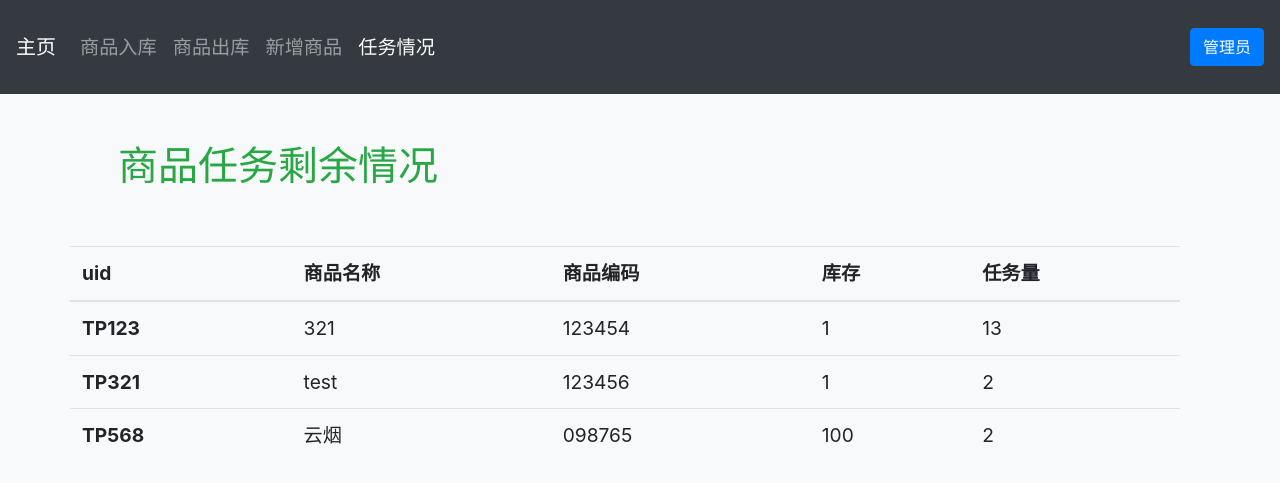
After one commit to Harwy/xiangyan, a Django app: page /items/mission/ in a window 1280 px wide. The commit adds this page. Shown: the top 483 px of the page. Run offline with Django 3.2, Linux system fonts and the light colour scheme; data comes from the database, SQL or seed files in the repository; both versions use the stored data as it was after the commit; some libraries are stand-ins or nearby versions.

Commit message:
xiangyan v2.1
增加 《任务派发配置》类 ，方便修改派发任务的各种时间

```diff
--- a/items/admin.py
+++ b/items/admin.py
@@ -1,5 +1,5 @@
 from django.contrib import admin
-from .models import Item, NowItem
+from .models import Item, NowItem, ItemSetting
 
 # Register your models here.
 @admin.register(Item)
@@ -10,3 +10,7 @@ class ItemAdmin(admin.ModelAdmin):
 @admin.register(NowItem)
 class NowItemAdmin(admin.ModelAdmin):
     list_display = ('item', 'num')
+
+@admin.register(ItemSetting)
+class ItemSettingAdmin(admin.ModelAdmin):
+    list_display = ('max_time', 'min_time', 'per_time', 'min_hour', 'max_hour')
--- a/items/models.py
+++ b/items/models.py
@@ -33,3 +33,17 @@ class NowItem(models.Model):
         ordering = ['item__uid']
         verbose_name = '任务库'
         verbose_name_plural = verbose_name
+
+class ItemSetting(models.Model):
+    max_time = models.IntegerField(default=30, verbose_name='最大随机时间')
+    min_time = models.IntegerField(default=0, verbose_name='最小随机时间')
+    per_time = models.IntegerField(default=20, verbose_name='任务间隔时间')
+    min_hour = models.IntegerField(default=7, verbose_name='最早时间')
+    max_hour = models.IntegerField(default=22, verbose_name='最晚时间')
+
+    def __str__(self):
+        return "任务派发配置"
+
+    class Meta:
+        verbose_name = '任务派发配置'
+        verbose_name_plural = verbose_name
--- a/items/urls.py
+++ b/items/urls.py
@@ -9,4 +9,6 @@ urlpatterns = [
     path('sellList/', views.itemSellList, name='sellList'),
     path('download/', views.download_file, name='download'),
     path('mission-add/', views.itemNowAdd, name='mission'),
+    path('insert/', views.itemInsert, name='insert'),
+    path('mission/', views.mission, name='mission'),
 ]
--- a/items/views.py
+++ b/items/views.py
@@ -8,19 +8,27 @@ from django.shortcuts import render
 from django.http import HttpResponse, HttpResponseRedirect, FileResponse, JsonResponse
 from django.views.decorators.csrf import csrf_exempt
 from django.db.models import Q
-from .models import Item, NowItem
+from .models import Item, NowItem, ItemSetting
 
 
+##################"""定时任务模块"""#################
 from apscheduler.schedulers.background import BackgroundScheduler
 from django_apscheduler.jobstores import DjangoJobStore, register_events, register_job
 
 scheduler = BackgroundScheduler()
 scheduler.add_jobstore(DjangoJobStore(), "default")
 
-@register_job(scheduler, "interval", seconds=20*60)  # 每20分钟提交一次打卡任务
+setting = ItemSetting.objects.all()
+if not setting.exists():
+    setting = ItemSetting.objects.create()
+else:
+    setting = setting[0]
+
+@register_job(scheduler, "interval", seconds=setting.per_time*60)  # 每20分钟提交一次打卡任务
 def test_job():
     missions = NowItem.objects.all()
-    get = missionControl(missions)
+    itemsetting = ItemSetting.objects.all()[0]
+    get = missionControl(missions, itemsetting)
     get.start()
     get.join()
 
@@ -28,49 +36,28 @@ register_events(scheduler)
 
 scheduler.start()
 print("Scheduler started!")
-
+####################################################
 
 
 class missionControl(Thread):
     """多线程分发任务"""
-    def __init__(self, missions, t_min=0, t_max=30):  # 随机0~30分钟后执行一次打卡
+    def __init__(self, missions, itemsetting):  # 随机0~30分钟后执行一次打卡
         Thread.__init__(self)
         self.missions = missions
-        self.time = randint(t_min, t_max)*60
+        self.time = randint(itemsetting.min_time, itemsetting.max_time)*60
+        self.min_hour = itemsetting.min_hour
+        self.max_hour = itemsetting.max_hour
 
     def run(self) -> None:
-        time.sleep(self.time)  # 休眠[t_min,t_max]内随机分钟数
-        if self.missions.exists():
+        tnow = datetime.now().strftime('%H')
+        if tnow >= self.min_hour and tnow <=self.max_hour and self.missions.exists():
+            time.sleep(self.time)  # 休眠[t_min,t_max]内随机分钟数
             nitem = self.missions.order_by('?')[0] # 随机抽取
             itemBuyAction(nitem.item.pid)
             nitem.num = nitem.num - 1
             nitem.save()
             if nitem.num == 0: # 任务完成，删除
                 nitem.delete()
-
-# class missionControl(Thread):
-#     """多线程分发任务"""
-#     def __init__(self, missions, tstart='07', tend='22', t_min=0, t_max=30):
-#         Thread.__init__(self)
-#         self.missions = missions
-#         self.tstart = tstart
-#         self.tend = tend
-#         self.time = randint(t_min, t_max)*60
-
-#     def run(self) -> None:
-#         while(self.missions.exists()):
-#             tnow = datetime.now().strftime('%H')
-#             if tnow >= self.tstart and tnow <=self.tend:
-#                 nitem = self.missions.order_by('?')[0] # 随机抽取
-#                 itemBuyAction(nitem.item.pid)
-#                 nitem.num = nitem.num - 1
-#                 nitem.save()
-#                 if nitem.num == 0: # 任务完成，删除
-#                     nitem.delete()
-#             else: break;
-
-
-
 
 
 # Create your views here.
@@ -178,3 +165,19 @@ def itemNowAdd(request):
         # get.join()
         context['status'] = "success"
         return JsonResponse(context)
+
+
+def itemInsert(request):
+    file = open('xiangyan-2020-04-15.txt', 'r', encoding='UTF-8')
+    for i in file.readlines():
+        s = i.strip().split(',')
+        Item.objects.create(uid=s[0], name=s[1], pid=s[2], number=s[3])
+    return render(request, 'home.html', {'result': 3})
+
+
+def mission(request):
+    """商品出库表"""
+    context = {}
+    nowItems = NowItem.objects.all()
+    context['nowItems'] = nowItems
+    return render(request, 'itemMission.html', context)
--- a/templates/base.html
+++ b/templates/base.html
@@ -30,6 +30,9 @@
                 <li class="nav-item">
                     <a class="py-4 nav-link {% block nav_create %}{% endblock %}" href="{% url 'create' %}">新增商品</a>
                 </li>
+                <li class="nav-item">
+                    <a class="py-4 nav-link {% block nav_mission %}{% endblock %}" href="{% url 'mission' %}">任务情况</a>
+                </li>
             </ul>
              <ul class="nav navbar-nav navbar-right">
                 <li><a class="btn btn-primary" href="/admin">管理员</a></li>
--- a/templates/itemCreate.html
+++ b/templates/itemCreate.html
@@ -13,6 +13,10 @@
             <h1 class="col">香烟商品新建</h1>
             <h2>{{ result }}</h2>
             <h2>{{ name }}</h2>
+        </div>
+        <div class='row'>
+            <a class='btn btn-success' href='{% url 'insert' %}'>导入数据</a>
+            <li>谨慎使用该功能</li>
         </div>
         <div class="row">
             <div class="col-md-3 col-sm-10">
--- /dev/null
+++ b/templates/itemMission.html
@@ -0,0 +1,53 @@
+{% extends 'base.html' %}
+
+
+{% block title %}
+    香烟自动化系统|商品任务清单
+{% endblock %}
+
+{% block nav_mission %}active{% endblock %}
+
+{% block content %}
+    <div class="col-12">
+        {# -- 当前任务完成情况 -- #}
+        <div class="row">
+            <h1 class="p-5 text-success">商品任务剩余情况</h1>
+        </div>
+        <div class="row table-responsive">
+            <table class="table text-nowrap">
+                <thead>
+                    <tr>
+                    <th scope="col">uid</th>
+                    <th scope="col">商品名称</th>
+                    <th scope="col">商品编码</th>
+                    <th scope="col">库存</th>
+                    <th scope="col">任务量</th>
+                    </tr>
+                </thead>
+                <tbody>
+                    {% for nitem in nowItems %}
+                        <tr>
+                            <th scope="row">{{ nitem.item.uid }}</th>
+                            <td>{{ nitem.item.name }}</td>
+                            <td>{{ nitem.item.pid }}</td>
+                            <td>{{ nitem.item.number }}</td>
+                            <td>{{ nitem.num }}</td>
+                        </tr>
+                    {% empty %}
+                        <tr>
+                            <th scope="row">1</th>
+                            <td colspan="4">当前无任务</td>
+                        </tr>
+                    {% endfor %}
+                </tbody>
+            </table>
+        </div>
+    </div>
+{% endblock %}
+
+{% block script_extends %}
+    <script type="text/javascript">
+        $(document).ready(function(){
+        })
+    </script>
+{% endblock %}
--- a/templates/itemSellList.html
+++ b/templates/itemSellList.html
@@ -112,8 +112,9 @@
                         nums: nums,
                         csrfmiddlewaretoken:'{{ csrf_token }}'},
                     success: function(msg){
-                        alert('success');
-                        window.location.reload();
+                        //alert('success');
+                        //window.location.reload();
+                        window.location="{% url 'sellList' %}";
                     },
                     error: function(){
                         alert('error');
```
Also changed, not shown: items/cron.py (deleted, +0 -36 lines), db.sqlite3.
